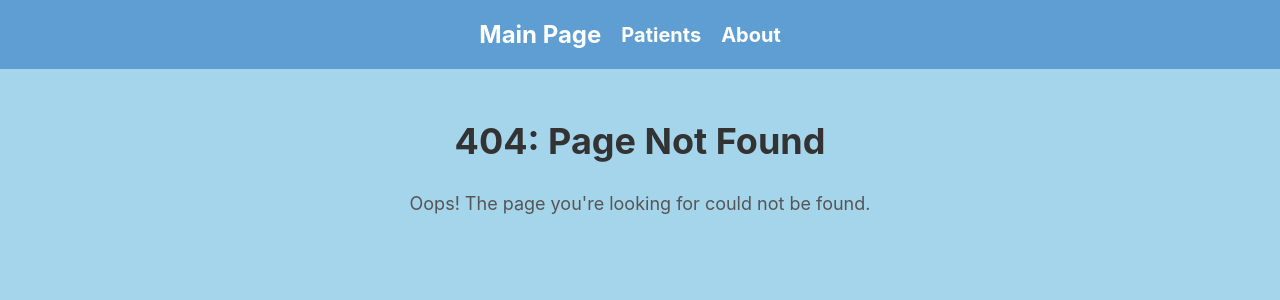
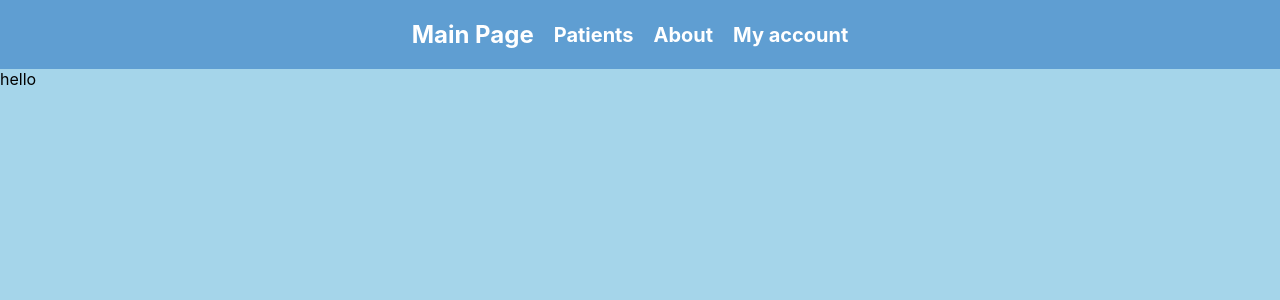
Before and after one commit to kamityler/MedicalService2.0, a React (Create React App) app: page /settings in a window 1280 px wide. Before the commit this address had no page. Shown: the top 300 px of the page. Built offline with nearby package versions, Linux system fonts and the light colour scheme.

Commit message:
my_account_li_added

```diff
--- a/src/components/NavBar/NavBar.js
+++ b/src/components/NavBar/NavBar.js
@@ -7,6 +7,7 @@ import PatientList from '../../pages/PatientsList/PatientsList';
 import About from '../../pages/AboutIDSVAZH/About';
 import NoMatch from './../../pages/NoMatch/NoMatch';
 import MainPage from '../../pages/MainPage/Main';
+import UserPage from '../../pages/UserPage/UserPage';
 
 class NavBar extends Component{
     constructor(props){
@@ -29,12 +30,16 @@ class NavBar extends Component{
                         <li className='navigationbar-item default-li'>
                             <a href="/about">About</a>
                         </li>
+                        <li className='navigationbar-item default-li'>
+                            <a href="/settings">My account</a>
+                        </li>
                     </ul>
                 </div>
                 <Routes>
                     <Route path="/" element={<MainPage />} />
                     <Route path="/about" element={<About />} />
                     <Route path="/patientList" element={<PatientList />} />
+                    <Route path="/settings" element={<UserPage />} />
                     <Route path="*" element={<NoMatch />} />
                 </Routes>
             </Router>
--- a/src/pages/UserPage/UserPage.js
+++ b/src/pages/UserPage/UserPage.js
@@ -0,0 +1,16 @@
+import {Component} from 'react'
+
+import './UserPage.css';
+
+class UserPage extends Component{
+
+    render(){
+        return(
+            <div>
+                hello
+            </div>
+        );
+    }
+}
+
+export default UserPage
```
Also changed, not shown: src/pages/UserPage/UserPage.css (added).
